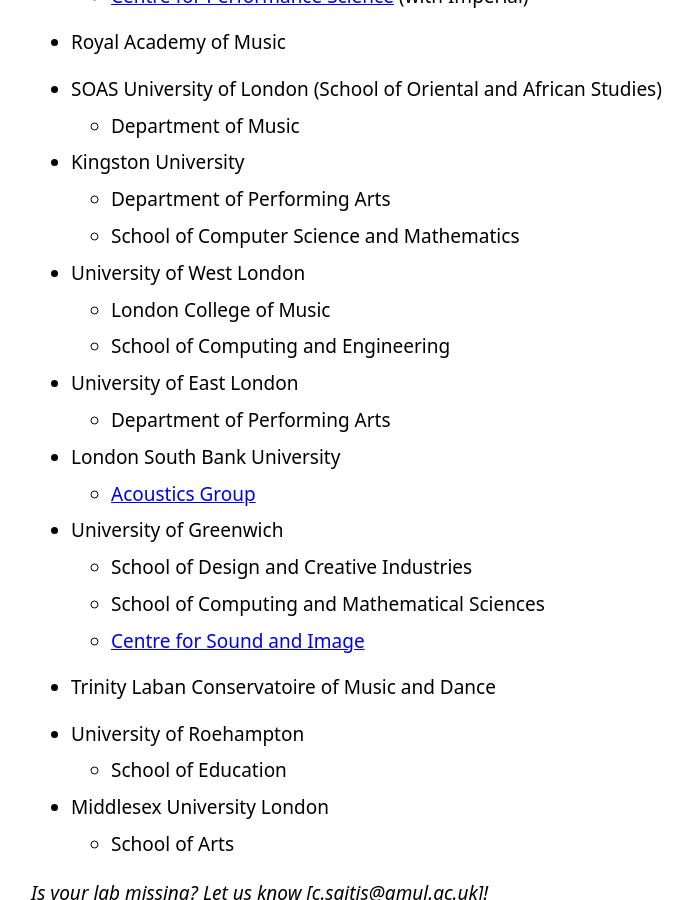
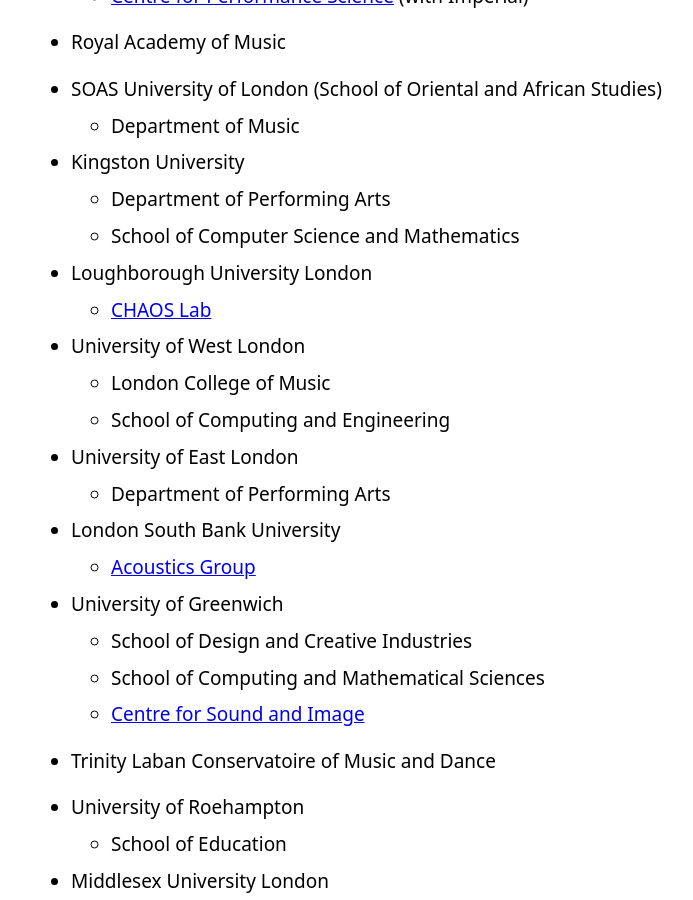
Before and after one commit to dmrn-limri/dmrn-limri.github.io, a Jekyll site: the page built from _posts/2026-02-10-mapping-music-research-london.md, in a window 1280 px wide and 900 px high, scrolled down 1458 px. Shown: the whole window, without its empty margins (289-982 px from the left). Built offline with Jekyll 4.4.1, drawn with Linux system fonts in a browser that asks for light colours.

Commit message:
Add Loughborough University London to music research list

```diff
--- a/_posts/2026-02-10-mapping-music-research-london.md
+++ b/_posts/2026-02-10-mapping-music-research-london.md
@@ -57,6 +57,9 @@ This list brings together groups, labs, institutes and departments where music r
   * Department of Performing Arts
   * School of Computer Science and Mathematics
 
+* Loughborough University London
+  * [CHAOS Lab](https://thechaoslab.org/)
+
 * University of West London
   * London College of Music
   * School of Computing and Engineering
```
